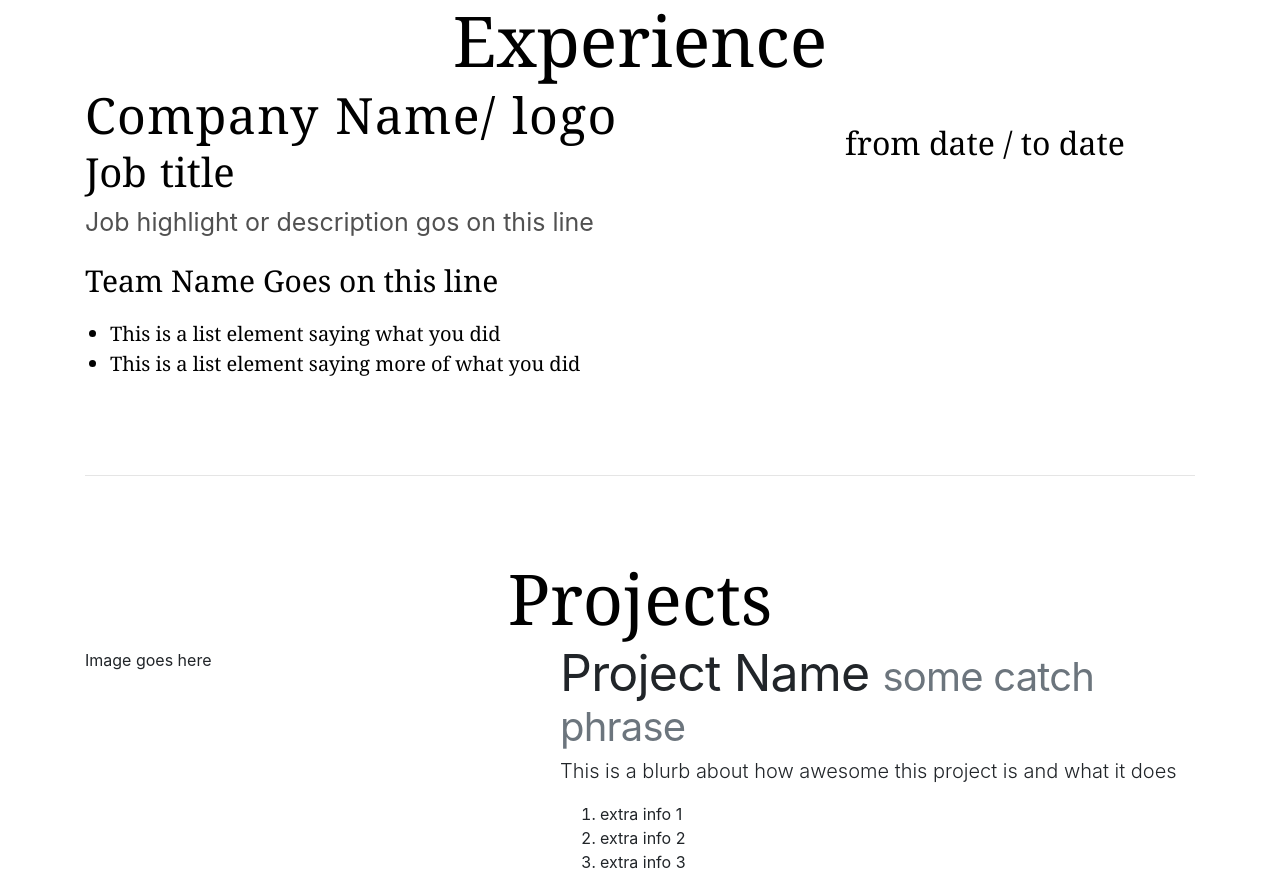
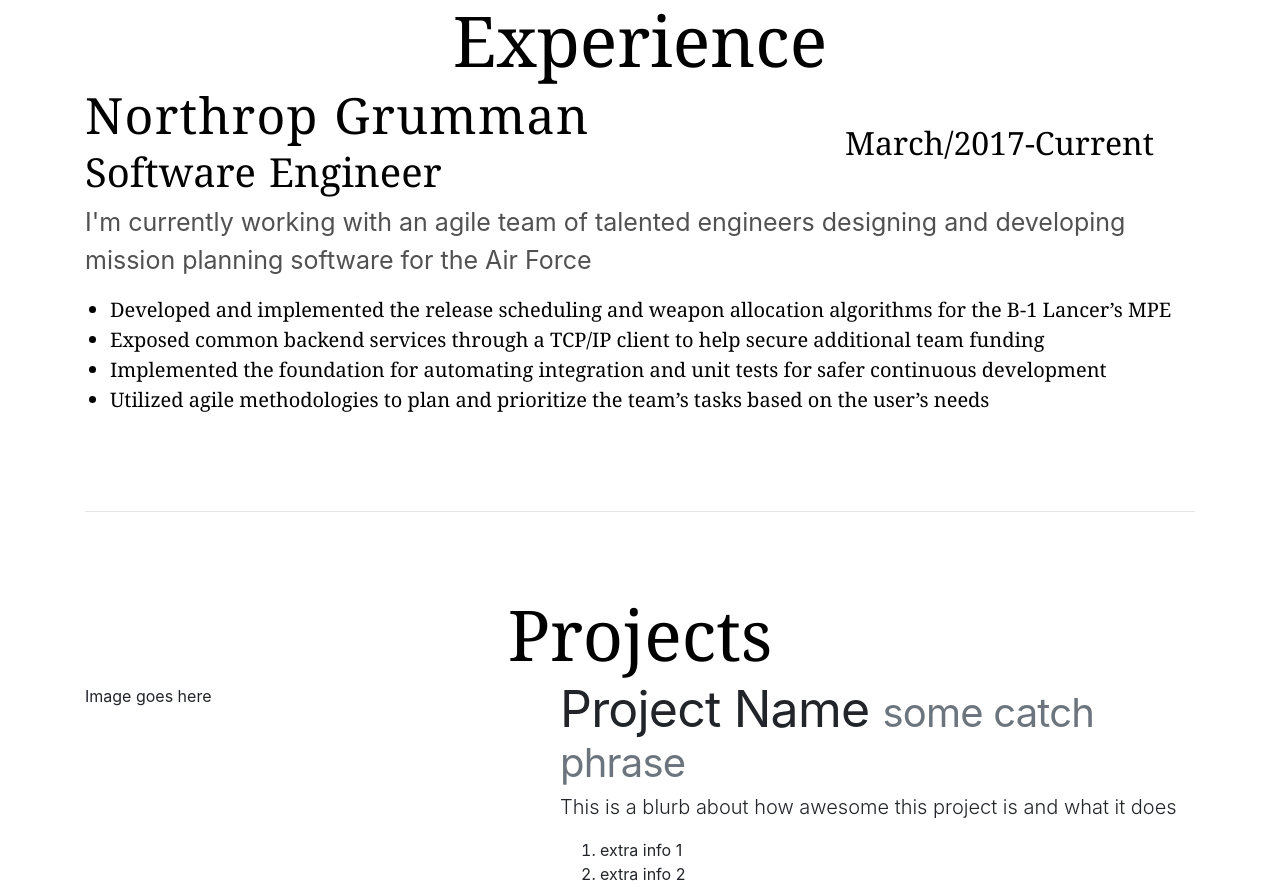
Before and after one commit to schretzilla/Website-3.0, a React (Create React App) app: page / in a window 1280 px wide. Shown: the part 1631-2518 px from the top of the page. Built offline with nearby package versions, Linux system fonts and the light colour scheme; the HTML template or start-up script is replaced by a standard one.

Commit message:
Added Exp for northrop

```diff
--- /dev/null
+++ b/src/Data/Experience.js
@@ -0,0 +1,13 @@
+export const experienceData = {
+  company: 'Northrop Grumman',
+  title: 'Software Engineer',
+  dates: 'March/2017-Current',
+  description:
+    "I'm currently working with an agile team of talented engineers designing and developing mission planning software for the Air Force",
+  keyPoints: [
+    'Developed and implemented the release scheduling and weapon allocation algorithms for the B-1 Lancer’s MPE',
+    'Exposed common backend services through a TCP/IP client to help secure additional team funding',
+    'Implemented the foundation for automating integration and unit tests for safer continuous development',
+    'Utilized agile methodologies to plan and prioritize the team’s tasks based on the user’s needs'
+  ]
+};
--- a/src/Experience/Components/Details.js
+++ b/src/Experience/Components/Details.js
@@ -6,15 +6,15 @@
 import '../../style/custom.css';
 
 const Details = props => {
-  const company = 'Company Name/ logo';
-  const title = 'Job title';
-  const dates = 'from date / to date';
-  const description = 'Job highlight or description gos on this line';
-  const teams = 'Team Name Goes on this line';
-  const keyPoints = [
-    'This is a list element saying what you did',
-    'This is a list element saying more of what you did'
-  ];
+  const { experienceData } = props;
+  const {
+    company,
+    title,
+    dates,
+    description,
+    teams,
+    keyPoints
+  } = experienceData;
 
   const keyPointElement = keyPoints.map((keyPoint, i) => {
     return (
--- a/src/Experience/ExperienceView.js
+++ b/src/Experience/ExperienceView.js
@@ -4,6 +4,7 @@
 
 import Details from './Components/Details';
 
+import { experienceData } from '../Data/Experience';
 import '../style/custom.css';
 
 const ExperienceView = props => {
@@ -12,7 +13,7 @@
       <Row className="justify-content-center">
         <h2 className="subject-header">Experience</h2>
       </Row>
-      <Details />
+      <Details experienceData={experienceData} />
     </>
   );
 };
```
